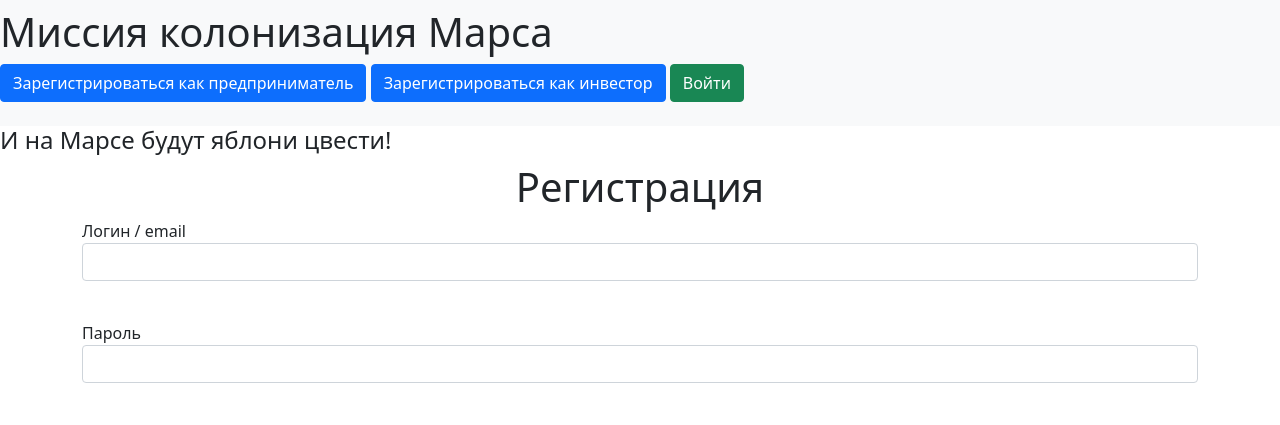
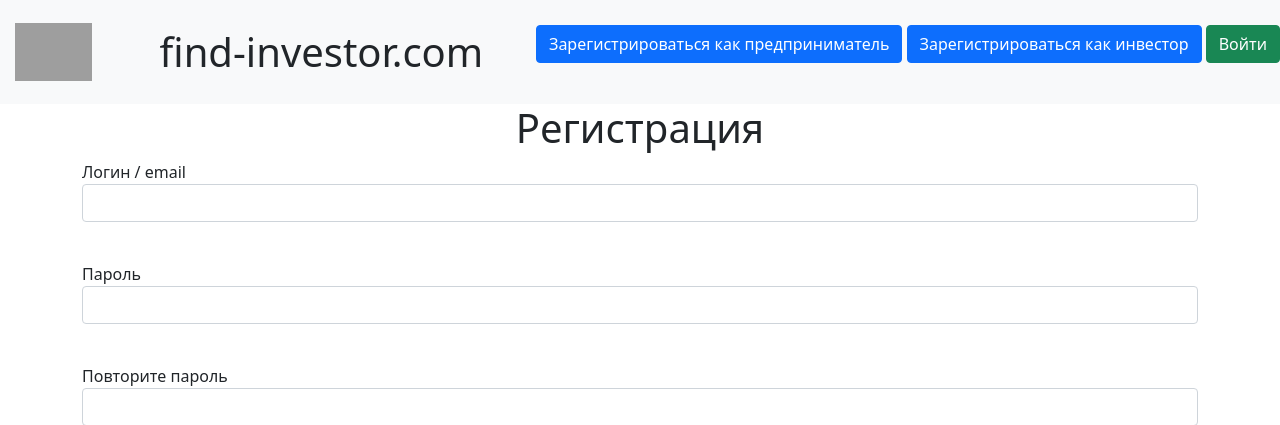
Before and after one commit to Gigirka/invest-free, a Flask app: page /register-invest in a window 1280 px wide. Shown: the top 425 px of the page. Run offline with Flask 3, Linux system fonts and the light colour scheme; grey boxes are pictures that could not be loaded.

Commit message:
форма для инвесторов

```diff
--- a/templates/base.html
+++ b/templates/base.html
@@ -7,12 +7,14 @@
               href="https://cdn.jsdelivr.net/npm/bootstrap@5.0.0-beta1/dist/css/bootstrap.min.css"
               integrity="sha384-giJF6kkoqNQ00vy+HMDP7azOuL0xtbfIcaT9wjKHr8RbDVddVHyTfAAsrekwKmP1"
               crossorigin="anonymous">
+        <link rel="stylesheet" type="text/css" href="{url_for('static', filename='css/style.css')}" />
         <title>{{title}}</title>
     </head>
     <body>
         <header>
             <nav class="navbar navbar-light bg-light">
-                <h1>Миссия колонизация Марса</h1>
+                <img class="img-fluid" src="static/img/logo1.png" alt="logo" style="width:6%; margin: 15px">
+                <h1 style="margin: 15px">find-investor.com</h1>
                 {% if current_user.is_authenticated %}
                     <a class="navbar-brand" href="/logout">{{ current_user.name }}</a>
                 {% else %}
@@ -25,7 +27,6 @@
             </nav>
 
         </header>
-        <h4>И на Марсе будут яблони цвести!</h4>
         <main role="main" class="container">
             {% block content %}{% endblock %}
         </main>
```
Lines whose indentation alone changed are shown as unchanged.
